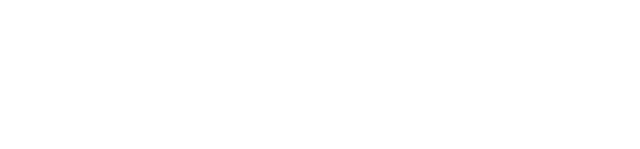
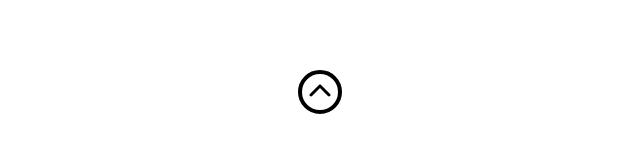
Before and after one commit to CrgioYalux/slides-practice, a Next.js app: page / in a window 1280 px wide. Shown: the part 648-797 px from the top of the page, without its empty margins (320-960 px from the left). Built offline with nearby package versions, Linux system fonts and the light colour scheme.

Commit message:
feat: create go-to-top anchor component and add to root layout

```diff
--- a/app/layout.tsx
+++ b/app/layout.tsx
@@ -1,5 +1,6 @@
 import type { Metadata } from "next";
 import { primary } from "@/app/ui/fonts";
+import GoToTop from "./ui/components/go-to-top";
 import "./globals.css";
 
 export const metadata: Metadata = {
@@ -14,7 +15,10 @@
 }>) {
   return (
     <html lang="en">
-      <body className={primary.className}>{children}</body>
+      <body className={primary.className}>
+        {children}
+        <GoToTop />
+      </body>
     </html>
   );
 }
--- /dev/null
+++ b/app/ui/components/go-to-top/index.tsx
@@ -0,0 +1,13 @@
+import ChevronUp from "@/app/ui/components/icons/chevron-up";
+
+export default function GoToTop() {
+    return (
+      <a
+      href="#"
+      className="fixed bottom-4 left-1/2 translate-x-[-50%] translate-y-[-50%]">
+        <ChevronUp
+        className="w-6 box-content p-1.5 border-4 bg-white text-black fill-current border-current rounded-full"
+        />
+      </a>
+    );
+}
```
